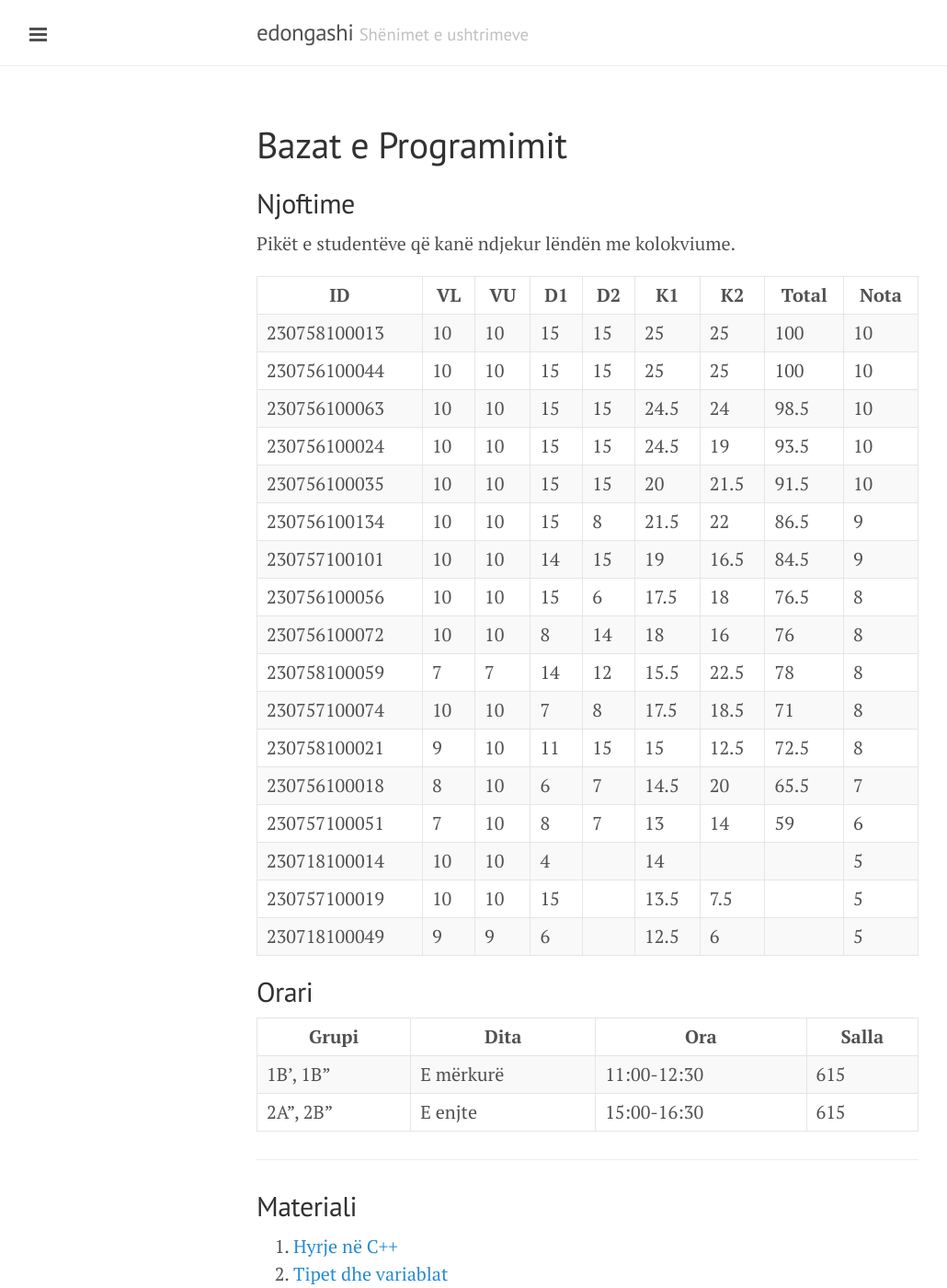
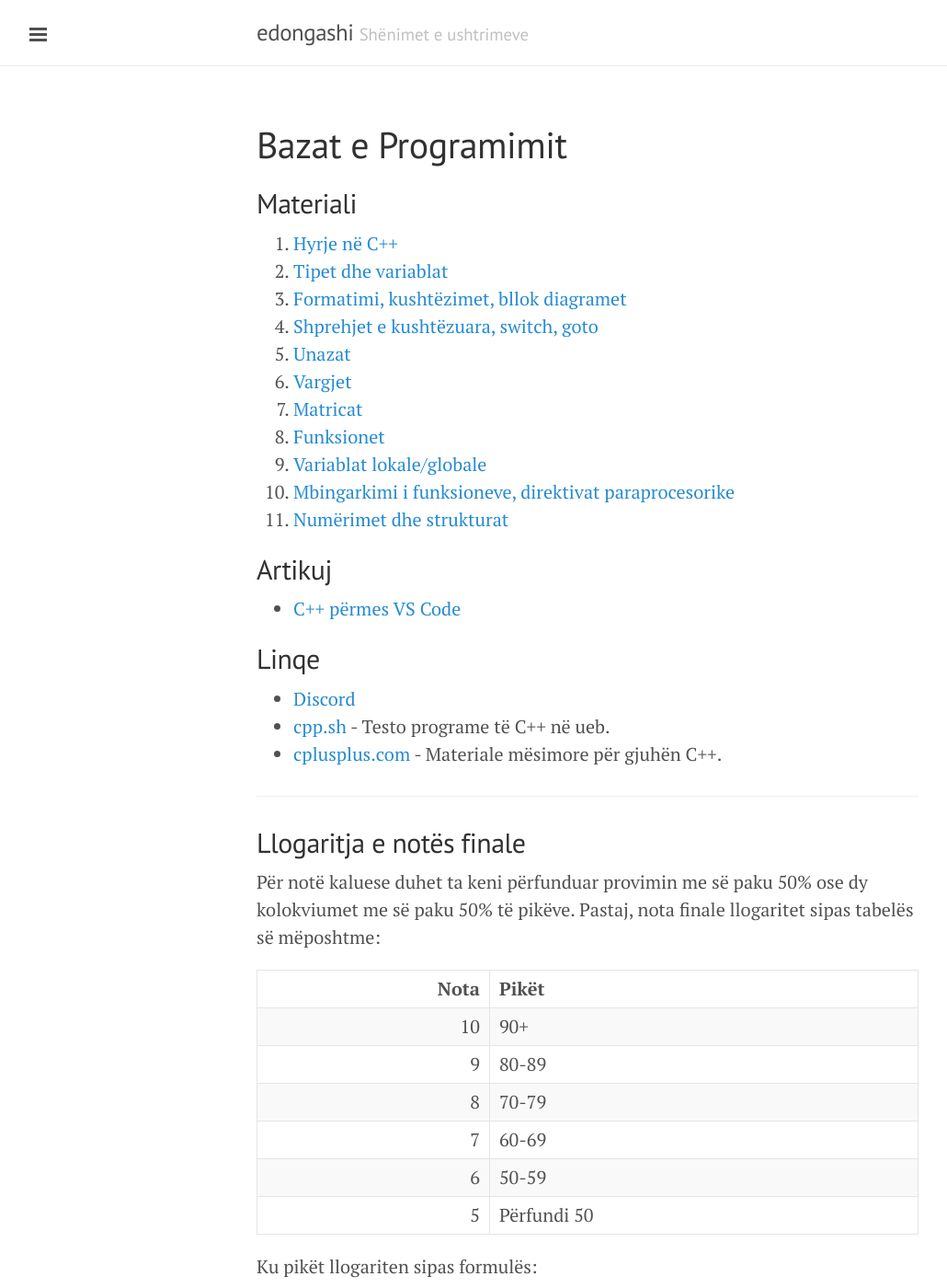
Before and after one commit to edongashi/edongashi.github.io, a Jekyll site: the page built from lendet/gjuhe-programuese/index.md, in a window 1280 px wide and 1400 px high. Shown: the whole window at 92% size, without its empty margins (1-1031 px from the left). Built offline with Jekyll 4.4.1, drawn with Linux system fonts in a browser that asks for light colours; our own code applies the rules of GitHub Pages for plain Markdown files; formulas are drawn with MathJax 3.

Commit message:
Cleanups

```diff
--- a/lendet/gjuhe-programuese/index.md
+++ b/lendet/gjuhe-programuese/index.md
@@ -6,39 +6,6 @@ suppresshooks: true
 ---
 
 # Bazat e Programimit
-
-## Njoftime
-
-Pikët e studentëve që kanë ndjekur lëndën me kolokviume.
-
-| ID           | VL  | VU  | D1  | D2  | K1   | K2   | Total | Nota |
-| ------------ | --- | --- | --- | --- | ---- | ---- | ----- | ---- |
-| 230758100013 | 10  | 10  | 15  | 15  | 25   | 25   | 100   | 10   |
-| 230756100044 | 10  | 10  | 15  | 15  | 25   | 25   | 100   | 10   |
-| 230756100063 | 10  | 10  | 15  | 15  | 24.5 | 24   | 98.5  | 10   |
-| 230756100024 | 10  | 10  | 15  | 15  | 24.5 | 19   | 93.5  | 10   |
-| 230756100035 | 10  | 10  | 15  | 15  | 20   | 21.5 | 91.5  | 10   |
-| 230756100134 | 10  | 10  | 15  | 8   | 21.5 | 22   | 86.5  | 9    |
-| 230757100101 | 10  | 10  | 14  | 15  | 19   | 16.5 | 84.5  | 9    |
-| 230756100056 | 10  | 10  | 15  | 6   | 17.5 | 18   | 76.5  | 8    |
-| 230756100072 | 10  | 10  | 8   | 14  | 18   | 16   | 76    | 8    |
-| 230758100059 | 7   | 7   | 14  | 12  | 15.5 | 22.5 | 78    | 8    |
-| 230757100074 | 10  | 10  | 7   | 8   | 17.5 | 18.5 | 71    | 8    |
-| 230758100021 | 9   | 10  | 11  | 15  | 15   | 12.5 | 72.5  | 8    |
-| 230756100018 | 8   | 10  | 6   | 7   | 14.5 | 20   | 65.5  | 7    |
-| 230757100051 | 7   | 10  | 8   | 7   | 13   | 14   | 59    | 6    |
-| 230718100014 | 10  | 10  | 4   |     | 14   |      |       | 5    |
-| 230757100019 | 10  | 10  | 15  |     | 13.5 | 7.5  |       | 5    |
-| 230718100049 | 9   | 9   | 6   |     | 12.5 | 6    |       | 5    |
-
-## Orari
-
-| Grupi    | Dita      | Ora         | Salla |
-| -------- | --------- | ----------- | ----- |
-| 1B', 1B" | E mërkurë | 11:00-12:30 | 615   |
-| 2A", 2B" | E enjte   | 15:00-16:30 | 615   |
-
----
 
 ## Materiali
 
```
Also changed, not shown: lendet/gjuhe-programuese/rezultatet-detyra-2.md (deleted, +0 -69 lines).
